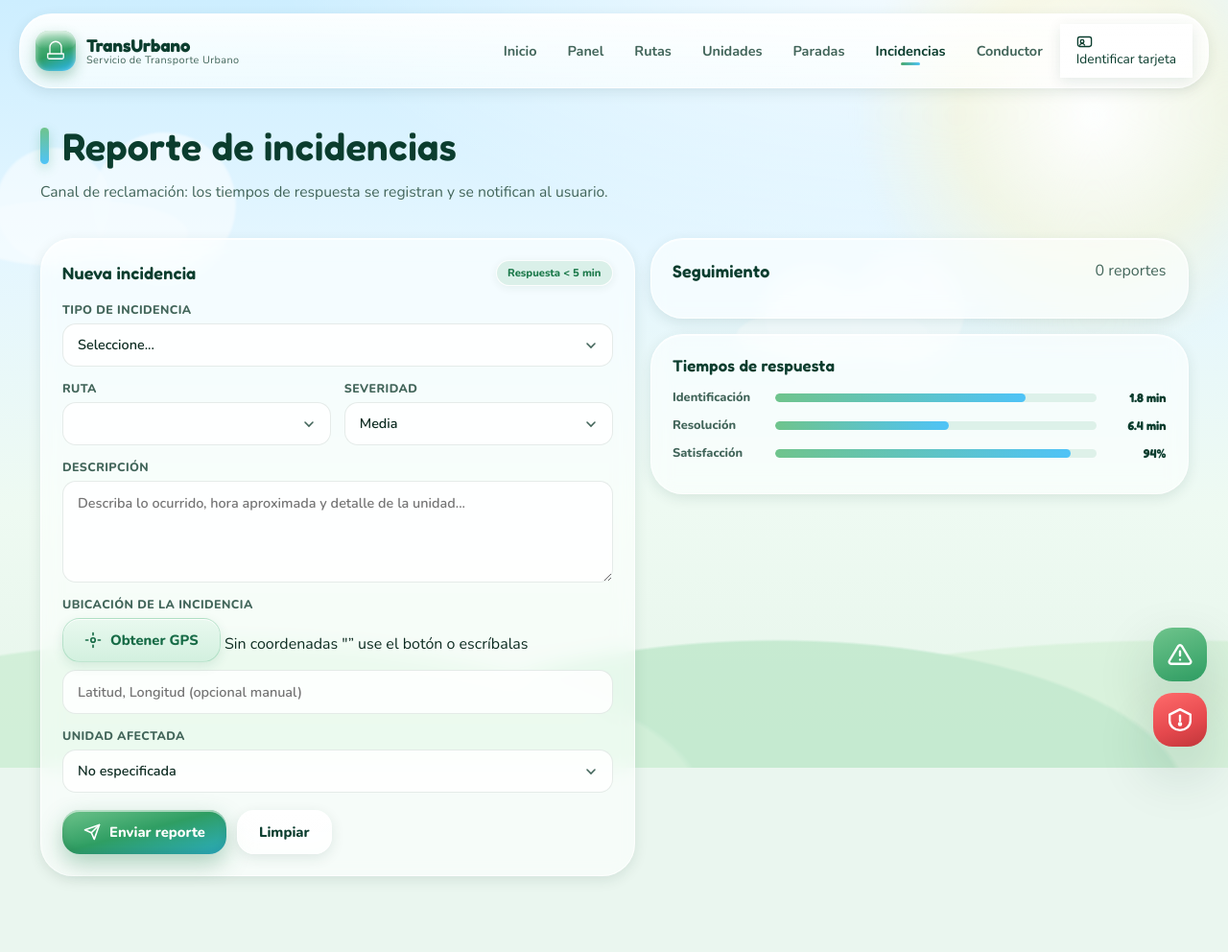
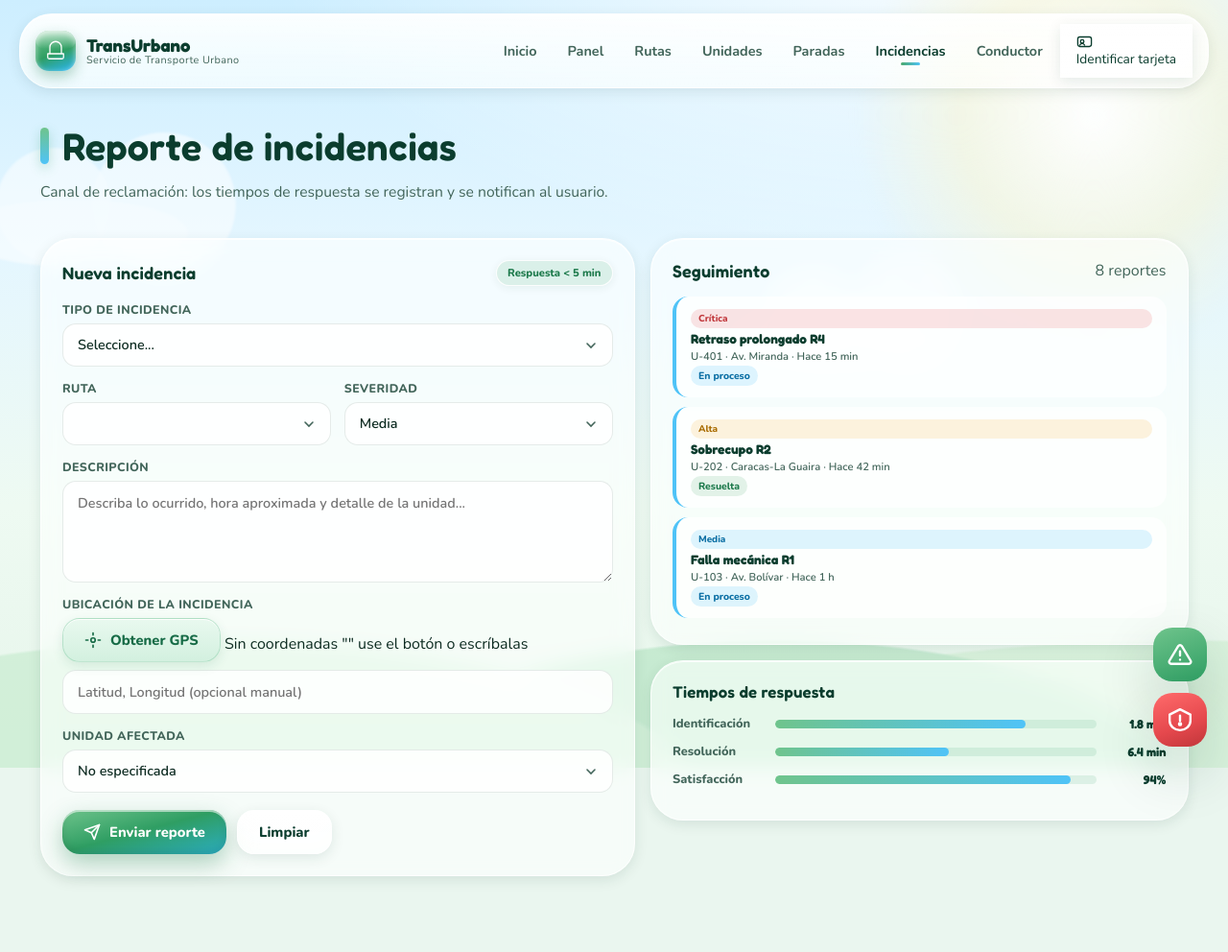
Before and after one commit to SamuelCubano/Ciudad-Inteligente, a plain HTML site: page Modulo 1/incidencias/index.html in a window 1280 px wide. Shown: the top 992 px of the page at 96% size. Drawn offline with nearby package versions, Linux system fonts and the light colour scheme.

Commit message:
feat(incidencias): add test data to tracking card, add inc badge/status styles, fix encoding

```diff
--- a/Modulo 1/common/styles.css
+++ b/Modulo 1/common/styles.css
@@ -615,6 +615,18 @@ h1,h2,h3,h4{margin:0;font-family:var(--font-h);font-weight:600;letter-spacing:.2
 .inc-time{font-size:.7rem;color:var(--ink-soft);font-weight:800;white-space:nowrap}
 .inc-item p{margin:5px 0 7px;font-size:.82rem;color:var(--ink-soft);line-height:1.5}
 .inc-meta{display:flex;gap:7px;flex-wrap:wrap}
+.inc-badge{font-size:.62rem;font-weight:900;padding:3px 8px;border-radius:999px;white-space:nowrap}
+.inc-badge.critica{background:rgba(229,72,77,.15);color:#c0373b}
+.inc-badge.alta{background:rgba(245,166,35,.15);color:#a96c00}
+.inc-badge.media{background:rgba(41,182,246,.15);color:var(--sky-700)}
+.inc-badge.baja{background:rgba(74,169,108,.15);color:var(--green-700)}
+.inc-info{display:flex;flex-direction:column;gap:3px}
+.inc-info strong{font-size:.85rem;color:var(--green-900);font-family:var(--font-h)}
+.inc-info small{font-size:.7rem;color:var(--ink-soft);font-weight:600}
+.inc-status{font-size:.65rem;font-weight:900;padding:3px 8px;border-radius:999px;white-space:nowrap;align-self:flex-start}
+.inc-status.en-proceso{background:rgba(41,182,246,.15);color:var(--sky-700)}
+.inc-status.resuelta{background:rgba(74,169,108,.15);color:var(--green-700)}
+.inc-status.escalada{background:rgba(229,72,77,.15);color:#c0373b}
 @keyframes slideIn{from{opacity:0;transform:translateX(-18px)}to{opacity:1;transform:none}}
 .sla-card h3{font-size:1.05rem;color:var(--green-900);margin-bottom:14px}
 .sla-row{display:grid;grid-template-columns:96px 1fr 62px;align-items:center;gap:11px;margin-bottom:11px;font-size:.8rem;font-weight:800;color:var(--ink-soft)}
--- a/Modulo 1/incidencias/index.html
+++ b/Modulo 1/incidencias/index.html
@@ -4,7 +4,7 @@
 <meta charset="UTF-8">
 <meta name="viewport" content="width=device-width, initial-scale=1.0">
 <title>TransUrbano | Servicio de Transporte Urbano</title>
-<meta name="description" content="PLataforma de gestión del Servicio de Transporte Urbano: rutas activas, tráfico en vivo, unidades disponibles, reporte de incidencias y seguimiento GPS.">
+<meta name="description" content="Plataforma de gestión del Servicio de Transporte Urbano: rutas activas, tráfico en vivo, unidades disponibles, reporte de incidencias y seguimiento GPS.">
 <link rel="preconnect" href="https://fonts.googleapis.com">
 <link rel="preconnect" href="https://fonts.gstatic.com" crossorigin>
 <link href="https://fonts.googleapis.com/css2?family=Fredoka:wght@400;500;600;700&family=Nunito:wght@300;400;600;700;800&display=swap" rel="stylesheet">
@@ -109,7 +109,7 @@
             <svg viewBox="0 0 24 24"><circle cx="12" cy="12" r="3"/><path d="M12 2v3m0 14v3M2 12h3m14 0h3"/></svg>
             Obtener GPS
           </button>
-          <span class="GPS-value" id="GPSValue">Sin coordenadas "” use el botón o escríbalas</span>
+          <span class="GPS-value" id="GPSValue">Sin coordenadas "" use el botón o escríbalas</span>
         </div>
         <input type="text" id="incCoords" placeholder="Latitud, Longitud (opcional manual)" class="full-input">
       </div>
@@ -130,8 +130,73 @@
 
     <div class="inc-side">
       <div class="card glass">
-        <div class="card-head"><h3>Seguimiento</h3><span class="muted" id="incTotal">0 reportes</span></div>
-        <ul class="inc-list" id="incList"></ul>
+        <div class="card-head"><h3>Seguimiento</h3><span class="muted" id="incTotal">8 reportes</span></div>
+        <ul class="inc-list" id="incList">
+          <li class="inc-item">
+            <div class="inc-info">
+              <span class="inc-badge critica">Crítica</span>
+              <strong>Retraso prolongado R4</strong>
+              <small>U-401 · Av. Miranda · Hace 15 min</small>
+            </div>
+            <span class="inc-status en-proceso">En proceso</span>
+          </li>
+          <li class="inc-item">
+            <div class="inc-info">
+              <span class="inc-badge alta">Alta</span>
+              <strong>Sobrecupo R2</strong>
+              <small>U-202 · Caracas-La Guaira · Hace 42 min</small>
+            </div>
+            <span class="inc-status resuelta">Resuelta</span>
+          </li>
+          <li class="inc-item">
+            <div class="inc-info">
+              <span class="inc-badge media">Media</span>
+              <strong>Falla mecánica R1</strong>
+              <small>U-103 · Av. Bolívar · Hace 1 h</small>
+            </div>
+            <span class="inc-status en-proceso">En proceso</span>
+          </li>
+          <li class="inc-item">
+            <div class="inc-info">
+              <span class="inc-badge baja">Baja</span>
+              <strong>Parada no operativa R3</strong>
+              <small>Bellas Artes · Hace 2 h</small>
+            </div>
+            <span class="inc-status resuelta">Resuelta</span>
+          </li>
+          <li class="inc-item">
+            <div class="inc-info">
+              <span class="inc-badge critica">Crítica</span>
+              <strong>Seguridad / conducta R4</strong>
+              <small>U-402 · Petare · Hace 3 h</small>
+            </div>
+            <span class="inc-status escalada">Escalada</span>
+          </li>
+          <li class="inc-item">
+            <div class="inc-info">
+              <span class="inc-badge media">Media</span>
+              <strong>Desvío de ruta R2</strong>
+              <small>U-201 · Caraballeda · Hace 4 h</small>
+            </div>
+            <span class="inc-status resuelta">Resuelta</span>
+          </li>
+          <li class="inc-item">
+            <div class="inc-info">
+              <span class="inc-badge baja">Baja</span>
+              <strong>Otro R1</strong>
+              <small>Terminal La Bandera · Hace 5 h</small>
+            </div>
+            <span class="inc-status resuelta">Resuelta</span>
+          </li>
+          <li class="inc-item">
+            <div class="inc-info">
+              <span class="inc-badge alta">Alta</span>
+              <strong>Retraso prolongado R3</strong>
+              <small>U-301 · Av. Universidad · Hace 6 h</small>
+            </div>
+            <span class="inc-status en-proceso">En proceso</span>
+          </li>
+        </ul>
       </div>
       <div class="card glass sla-card">
         <h3>Tiempos de respuesta</h3>
@@ -177,7 +242,7 @@
     <div class="foot-col">
       <h4>Proyecto</h4>
       <ul>
-        <li>Universidad "” IUJO</li>
+        <li>Universidad "" IUJO</li>
         <li>Curso: Ingeniería de Software</li>
         <li>Producto de demostración</li>
         <li>Datos simulados en el navegador</li>
```
